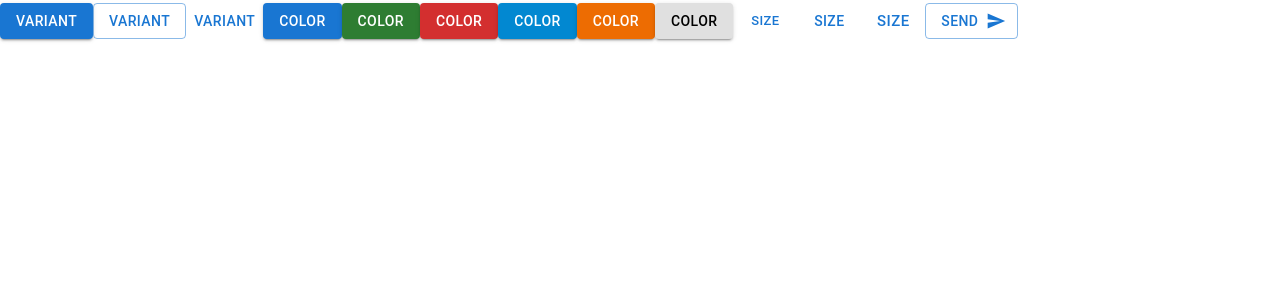
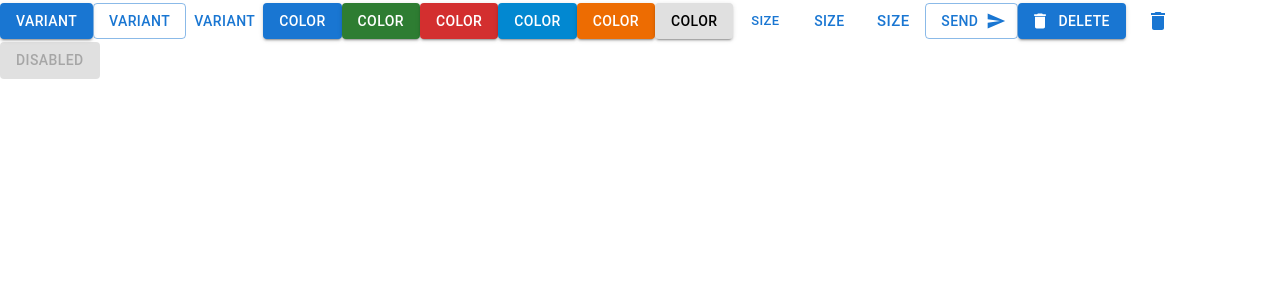
Before and after one commit to Emam-Bokhari/MUI, a React (Vite) app: page / in a window 1280 px wide. Shown: the top 300 px of the page. Built offline with nearby package versions, Linux system fonts and the light colour scheme.

Commit message:
button with icon icon button disabled

```diff
--- a/src/components/Practice/Day-02/ButtonComponent.jsx
+++ b/src/components/Practice/Day-02/ButtonComponent.jsx
@@ -1,6 +1,7 @@
 import { Button } from "@mui/material";
 import { Fragment } from "react";
-import SendIcon from "@mui/icons-material/Send"
+import SendIcon from "@mui/icons-material/Send";
+import DeleteIcon from "@mui/icons-material/Delete";
 
 export default function ButtonComponent() {
   return (
@@ -33,8 +34,19 @@
       <Button size="medium">Size</Button>
       <Button size="large">Size</Button>
       {/* button with icon */}
-      <Button variant="outlined" endIcon={<SendIcon/>} >
+      <Button variant="outlined" endIcon={<SendIcon />}>
         Send
+      </Button>
+      <Button variant="contained" startIcon={<DeleteIcon />}>
+        Delete
+      </Button>
+      {/* icon button */}
+      <Button>
+        <DeleteIcon/>
+      </Button>
+      {/* disabled */}
+      <Button variant="contained" disabled >
+        Disabled
       </Button>
     </Fragment>
   );
```
